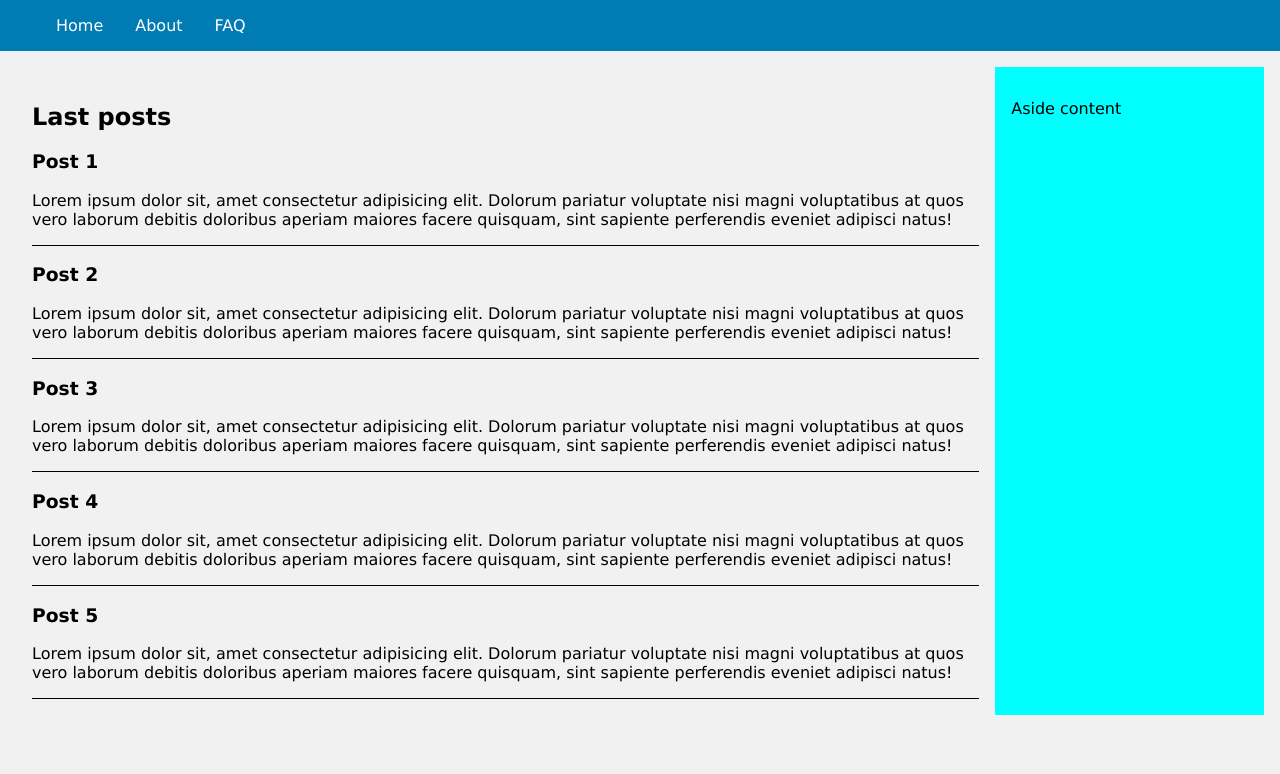
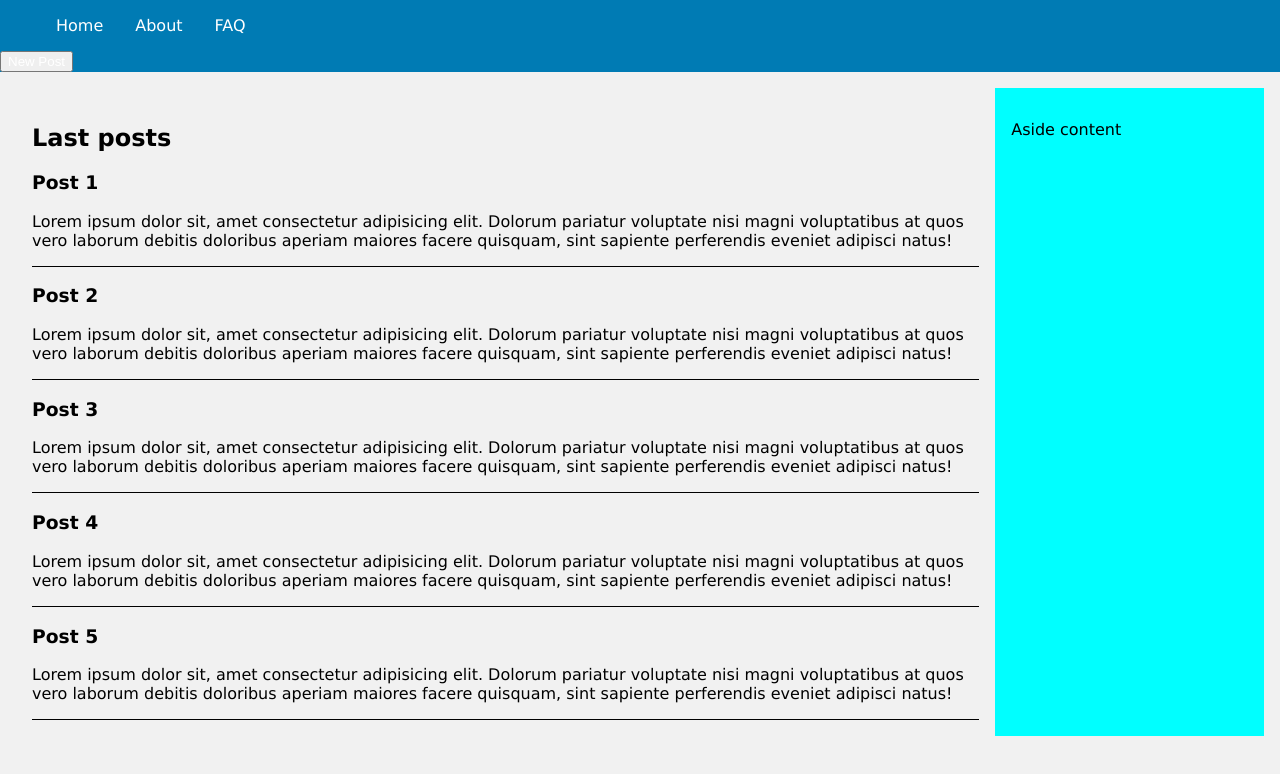
Before and after one commit to TheSaulMx/coding-chunks-dev, a React (Vite) app: page / in a window 1280 px wide. Shown: the top 774 px of the page. Built offline with nearby package versions, Linux system fonts and the light colour scheme.

Commit message:
new button to redirect to a create post

```diff
--- a/src/components/layout/layout.jsx
+++ b/src/components/layout/layout.jsx
@@ -18,6 +18,7 @@
                         <Link className="Link" to="/FAQ">FAQ</Link>
                     </li>
                 </ul>
+                <button><Link className="Link" to={"/newPost"}>New Post</Link></button>
             </nav>
             <section className="section-container">
                 <Outlet />
```
